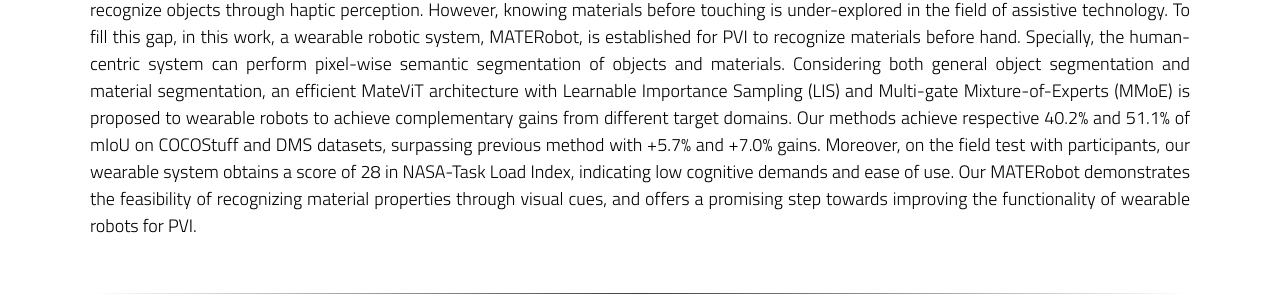
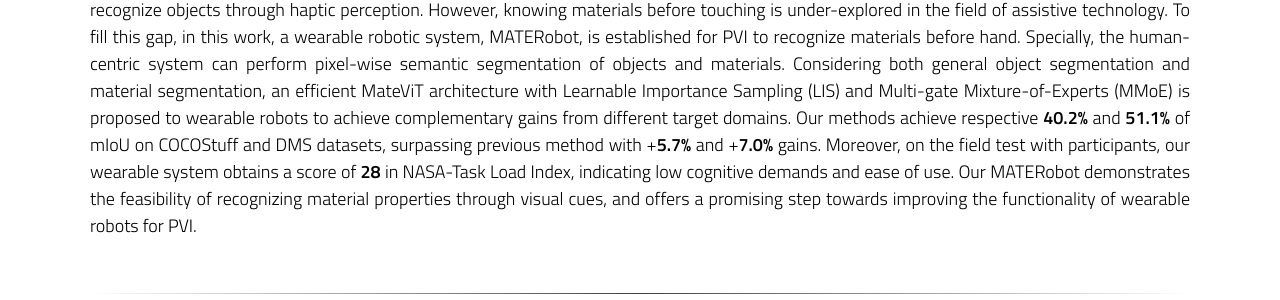
Before and after one commit to JunweiZheng93/JunweiZheng93.github.io, a Jekyll site: the page _publications/MATERobot/MATERobot.html, which Jekyll copies as it is, in a window 1280 px wide and 900 px high. Shown: the part 551-851 px from the top of the window. Built offline with Jekyll 4.4.1, drawn with Linux system fonts in a browser that asks for light colours; comment, search, counter and statistics services are not loaded; some of the changed text lies outside the part shown.

Commit message:
update MATERobot project homepage

```diff
--- a/_publications/MATERobot/MATERobot.html
+++ b/_publications/MATERobot/MATERobot.html
@@ -202,7 +202,7 @@
     <h1>Abstract</h1>
   </center>
   <p align="justify">
-    Wearable robotics can improve the lives of People with Visual Impairments (PVI) by providing additional sensory information. Blind people typically recognize objects through haptic perception. However, knowing materials before touching is under-explored in the field of assistive technology. To fill this gap, in this work, a wearable robotic system, MATERobot, is established for PVI to recognize materials before hand. Specially, the human-centric system can perform pixel-wise semantic segmentation of objects and materials. Considering both general object segmentation and material segmentation, an efficient MateViT architecture with Learnable Importance Sampling (LIS) and Multi-gate Mixture-of-Experts (MMoE) is proposed to wearable robots to achieve complementary gains from different target domains. Our methods achieve respective 40.2% and 51.1% of mIoU on COCOStuff and DMS datasets, surpassing previous method with +5.7% and +7.0% gains. Moreover, on the field test with participants, our wearable system obtains a score of 28 in NASA-Task Load Index, indicating low cognitive demands and ease of use. Our MATERobot demonstrates the feasibility of recognizing material properties through visual cues, and offers a promising step towards improving the functionality of wearable robots for PVI.
+    Wearable robotics can improve the lives of People with Visual Impairments (PVI) by providing additional sensory information. Blind people typically recognize objects through haptic perception. However, knowing materials before touching is under-explored in the field of assistive technology. To fill this gap, in this work, a wearable robotic system, MATERobot, is established for PVI to recognize materials before hand. Specially, the human-centric system can perform pixel-wise semantic segmentation of objects and materials. Considering both general object segmentation and material segmentation, an efficient MateViT architecture with Learnable Importance Sampling (LIS) and Multi-gate Mixture-of-Experts (MMoE) is proposed to wearable robots to achieve complementary gains from different target domains. Our methods achieve respective <b>40.2%</b> and <b>51.1%</b> of mIoU on COCOStuff and DMS datasets, surpassing previous method with +<b>5.7%</b> and +<b>7.0%</b> gains. Moreover, on the field test with participants, our wearable system obtains a score of <b>28</b> in NASA-Task Load Index, indicating low cognitive demands and ease of use. Our MATERobot demonstrates the feasibility of recognizing material properties through visual cues, and offers a promising step towards improving the functionality of wearable robots for PVI.
   </p>
 
   <br>
```
